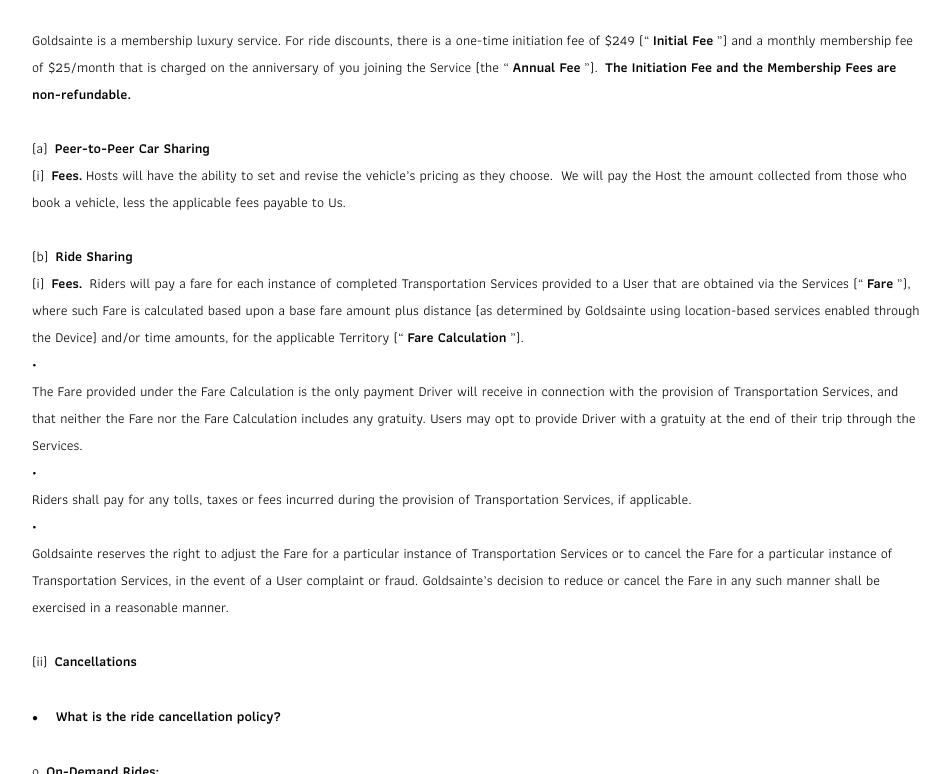
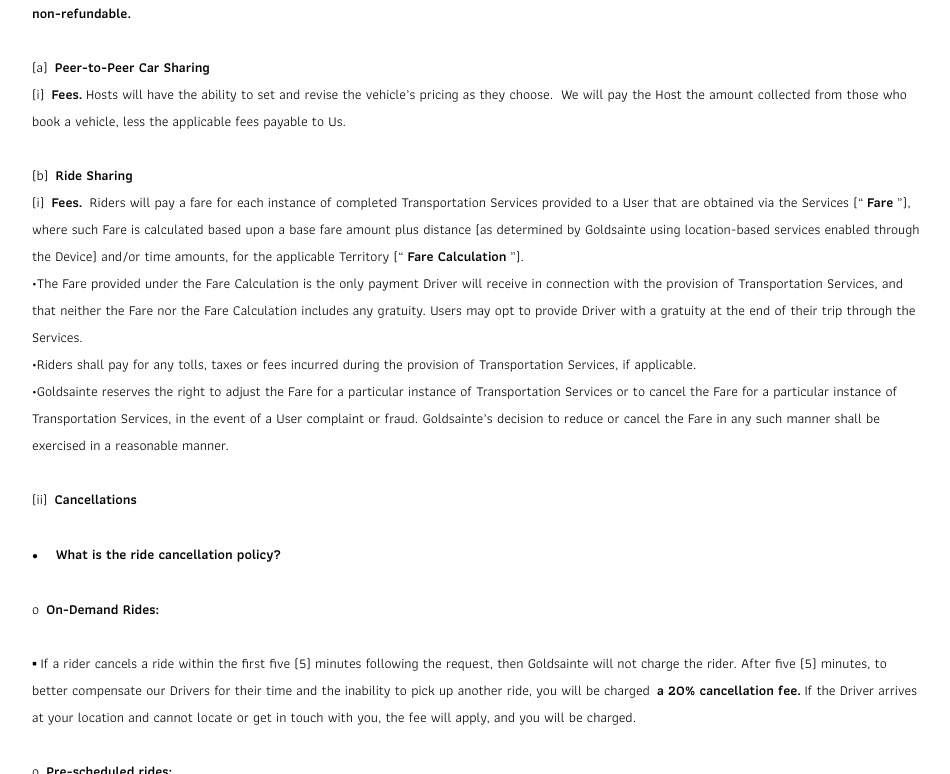
Before and after one commit to DesignGoldsainte/goldsainte46, a plain HTML site: page terms-and-conditions.html in a window 1280 px wide. Shown: the part 5810-6584 px from the top of the page, without its empty margins (162-1112 px from the left). Drawn offline with Linux system fonts and the light colour scheme; a web font is replaced by a local one.

Commit message:
Update terms-and-conditions.html

```diff
--- a/terms-and-conditions.html
+++ b/terms-and-conditions.html
@@ -736,7 +736,7 @@
             </p>
             <p class="this-website-is-operated-by-go">
               <span class="provide-a-brief-written-descr">
-                <span class="this-website-is">•</span>
+                <span class="this-website-is"></span>
               </span>
             </p>
             <p class="this-website-is-operated-by-go">
@@ -757,7 +757,7 @@
             </p>
             <p class="this-website-is-operated-by-go">
               <span class="provide-a-brief-written-descr">
-                <span class="this-website-is">•</span>
+                <span class="this-website-is"></span>
               </span>
             </p>
             <p class="this-website-is-operated-by-go">
@@ -780,7 +780,7 @@
             </p>
             <p class="this-website-is-operated-by-go">
               <span class="provide-a-brief-written-descr">
-                <span class="this-website-is">•</span>
+                <span class="this-website-is"></span>
               </span>
             </p>
             <p class="this-website-is-operated-by-go">
@@ -1094,13 +1094,13 @@
             </p>
             <p class="this-website-is-operated-by-go">
               <span class="provide-a-brief-written-descr">
-                <span class="this-website-is">•</span>
-              </span>
-            </p>
-            <p class="this-website-is-operated-by-go">
-              <span class="provide-a-brief-written-descr">
-                <span class="this-website-is"
-                  >The Fare provided under the Fare Calculation is the only
+                <span class="this-website-is"></span>
+              </span>
+            </p>
+            <p class="this-website-is-operated-by-go">
+              <span class="provide-a-brief-written-descr">
+                <span class="this-website-is"
+                  >•The Fare provided under the Fare Calculation is the only
                   payment Driver will receive in connection with the provision
                   of Transportation Services, and that neither the Fare nor the
                   Fare Calculation includes any gratuity. Users may opt to
@@ -1111,13 +1111,13 @@
             </p>
             <p class="this-website-is-operated-by-go">
               <span class="provide-a-brief-written-descr">
-                <span class="this-website-is">•</span>
-              </span>
-            </p>
-            <p class="this-website-is-operated-by-go">
-              <span class="provide-a-brief-written-descr">
-                <span class="this-website-is"
-                  >Riders shall pay for any tolls, taxes or fees incurred during
+                <span class="this-website-is"></span>
+              </span>
+            </p>
+            <p class="this-website-is-operated-by-go">
+              <span class="provide-a-brief-written-descr">
+                <span class="this-website-is"
+                  >•Riders shall pay for any tolls, taxes or fees incurred during
                   the provision of Transportation Services, if
                   applicable. </span
                 >
@@ -1125,13 +1125,13 @@
             </p>
             <p class="this-website-is-operated-by-go">
               <span class="provide-a-brief-written-descr">
-                <span class="this-website-is">•</span>
-              </span>
-            </p>
-            <p class="this-website-is-operated-by-go">
-              <span class="provide-a-brief-written-descr">
-                <span class="this-website-is"
-                  >Goldsainte reserves the right to adjust the Fare for a
+                <span class="this-website-is"></span>
+              </span>
+            </p>
+            <p class="this-website-is-operated-by-go">
+              <span class="provide-a-brief-written-descr">
+                <span class="this-website-is"
+                  >•Goldsainte reserves the right to adjust the Fare for a
                   particular instance of Transportation Services or to cancel
                   the Fare for a particular instance of Transportation Services,
                   in the event of a User complaint or fraud. Goldsainte’s
```
